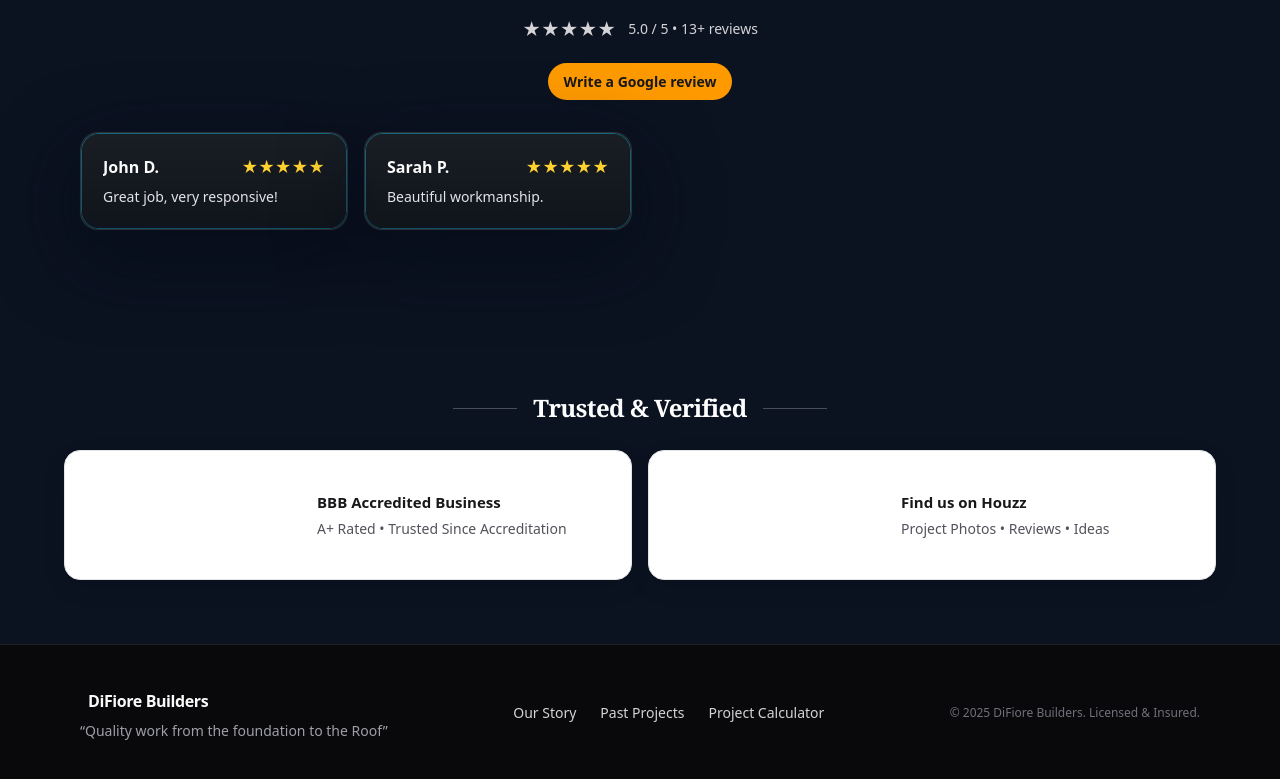
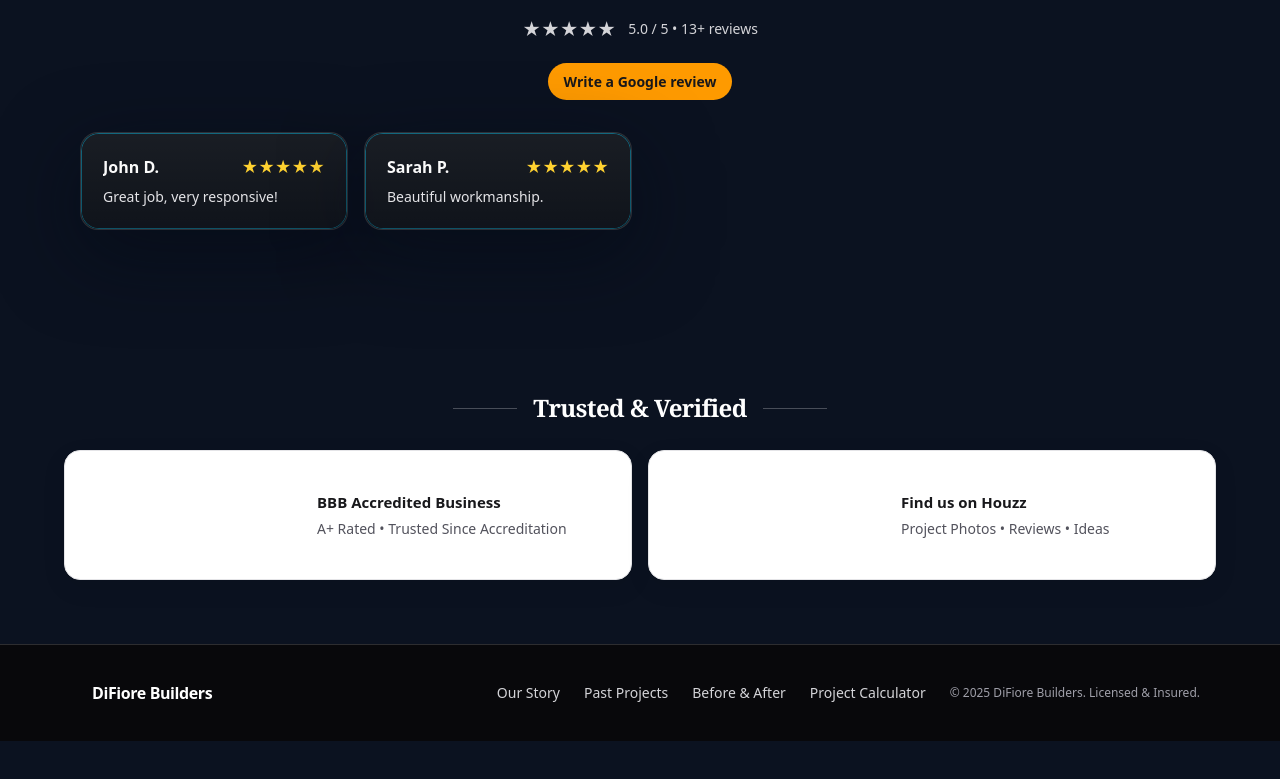
Before and after one commit to Revvitapps/difiore-site-next, a Next.js app: page / in a window 1280 px wide. Shown: the part 4688-5467 px from the top of the page. After the commit the page ends 5429 px from the top, so only its background shows below. Built offline with nearby package versions, Linux system fonts and the light colour scheme; grey boxes are pictures that could not be loaded.

Commit message:
fix(footer): solid bg, explicit colors, higher z-index; logo links home

```diff
--- a/src/components/Footer.tsx
+++ b/src/components/Footer.tsx
@@ -1,34 +1,26 @@
+"use client";
 import Link from "next/link";
 
 export default function Footer() {
   return (
-    <footer className="border-t border-white/10 bg-zinc-950">
-      <div className="mx-auto flex max-w-6xl flex-col gap-6 px-4 py-10 md:flex-row md:items-center md:justify-between">
-        <div className="space-y-1">
-          <Link
-            href="/"
-            aria-label="Go to homepage"
-            className="flex items-center gap-2 hover:opacity-90"
-          >
-            <img
-              src="/difiore-logo.png"
-              alt="DiFiore Builders"
-              className="h-8 w-auto"
-            />
-            <strong className="tracking-tight">DiFiore Builders</strong>
-          </Link>
-          <p className="text-sm text-zinc-400">
-            “Quality work from the foundation to the Roof”
-          </p>
-        </div>
+    <footer className="relative z-20 isolate border-t border-white/15 bg-zinc-950/95 text-white">
+      <div className="mx-auto grid max-w-6xl grid-cols-1 gap-6 px-4 py-8 md:grid-cols-[1fr_auto_auto] md:items-center">
+        {/* Logo → home */}
+        <Link href="/" className="flex items-center gap-3">
+          <img src="/difiore-logo.png" alt="DiFiore Builders" className="h-8 w-auto" />
+          <span className="font-semibold tracking-tight">DiFiore Builders</span>
+        </Link>
 
-        <nav className="flex gap-6 text-sm text-zinc-300">
-          <Link href="/our-story" className="hover:text-white">Our Story</Link>
-          <Link href="/our-projects" className="hover:text-white">Past Projects</Link>
-          <Link href="/project-calculator" className="hover:text-white">Project Calculator</Link>
+        {/* Nav */}
+        <nav className="flex flex-wrap gap-6 text-sm">
+          <Link href="/our-story" className="text-zinc-300 hover:text-white">Our Story</Link>
+          <Link href="/our-projects" className="text-zinc-300 hover:text-white">Past Projects</Link>
+          <Link href="/before-and-after" className="text-zinc-300 hover:text-white">Before &amp; After</Link>
+          <Link href="/project-calculator" className="text-zinc-300 hover:text-white">Project Calculator</Link>
         </nav>
 
-        <p className="text-xs text-zinc-500">
+        {/* Copyright */}
+        <p className="text-right text-xs text-zinc-400 md:justify-self-end">
           © {new Date().getFullYear()} DiFiore Builders. Licensed &amp; Insured.
         </p>
       </div>
```
